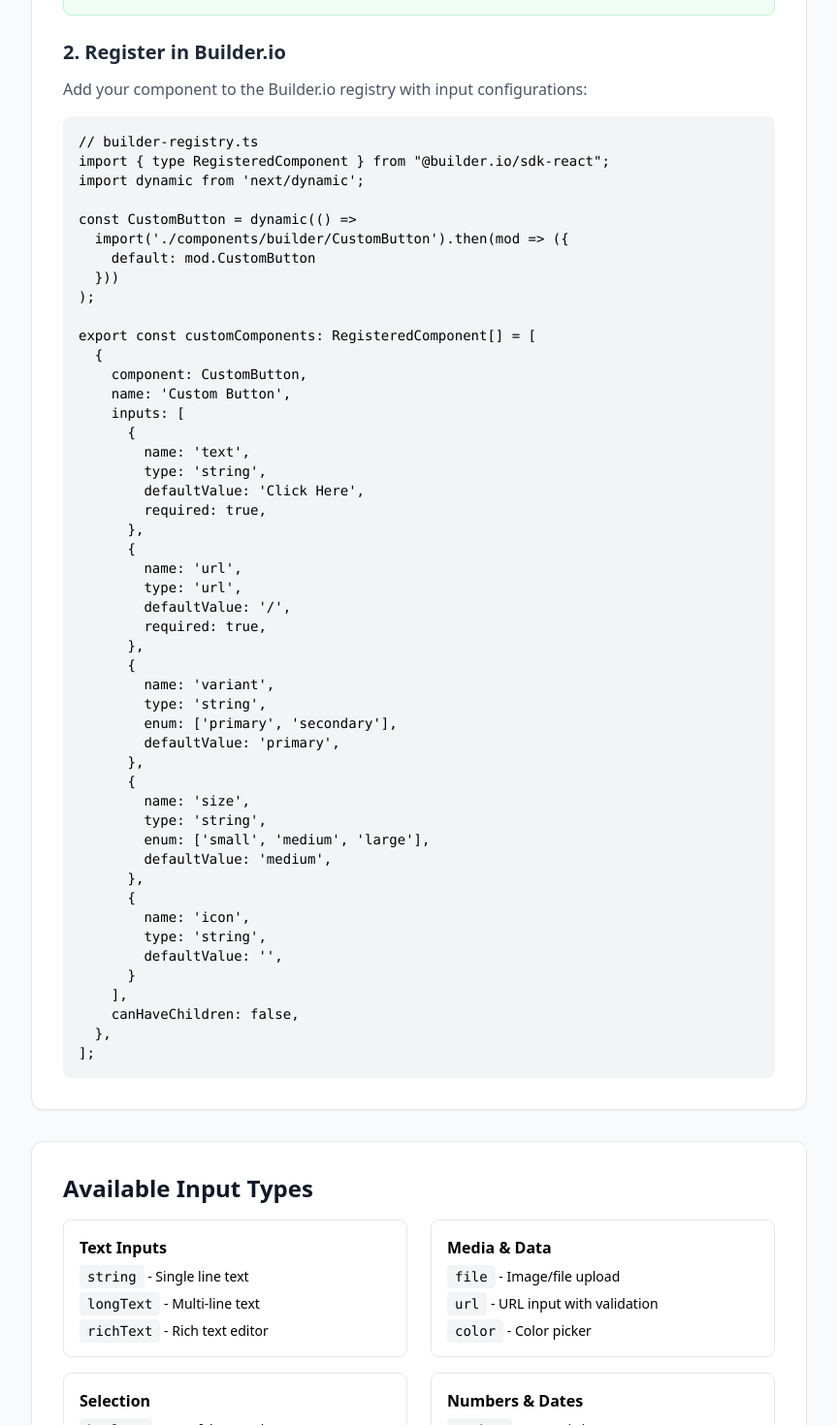
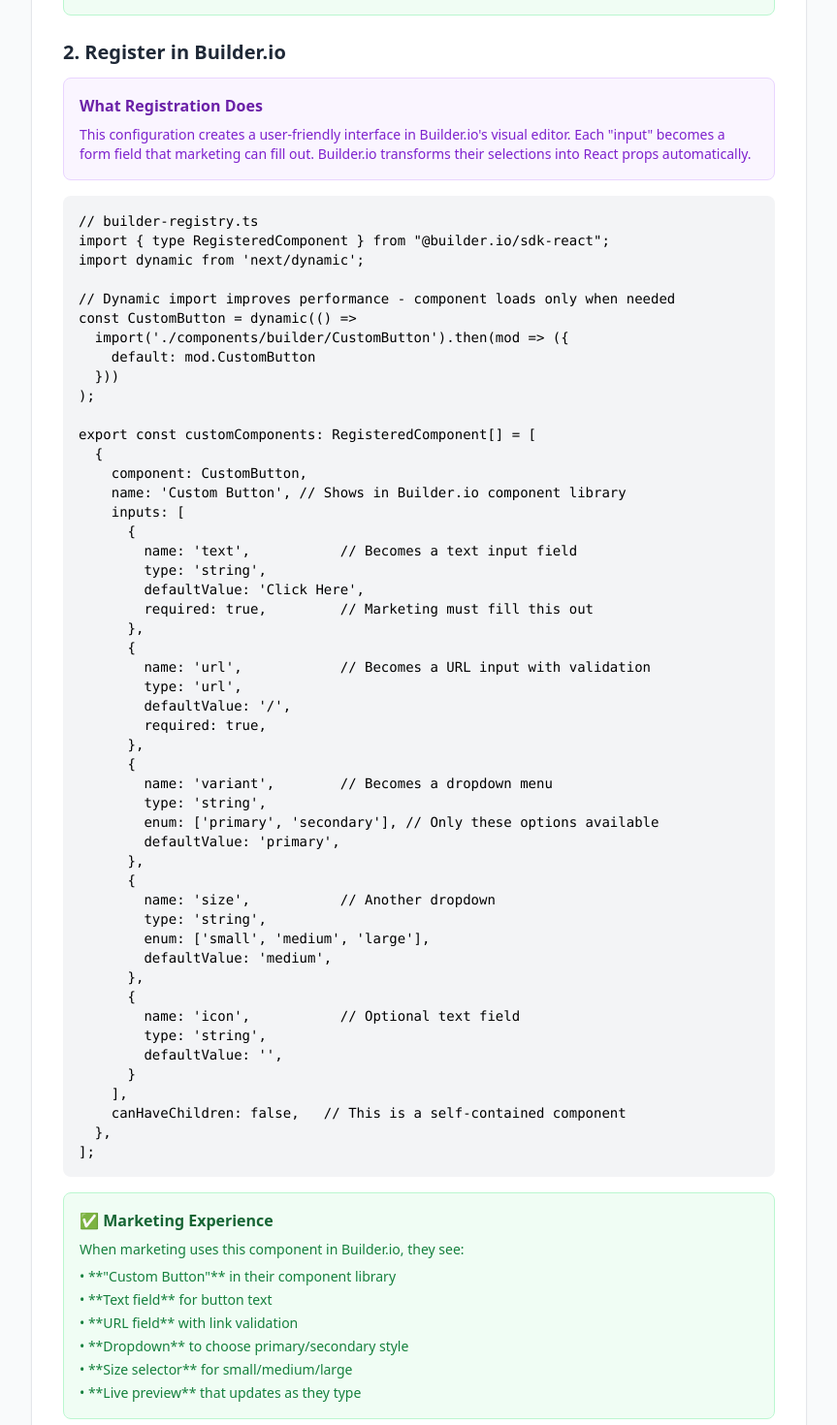
Before and after one commit to thadojus/cms-tools-tutorials, a Next.js app: page /examples/custom-components in a window 1280 px wide. Shown: the part 2600-4070 px from the top of the page at 97% size, without its empty margins (0-863 px from the left). Built offline with nearby package versions, Linux system fonts and the light colour scheme.

Commit message:
Add component registration scenario explanation
cgen-03749cb02d6a410ab23776426d76a71e

```diff
--- a/app/examples/custom-components/page.tsx
+++ b/app/examples/custom-components/page.tsx
@@ -213,15 +213,22 @@ export const CustomButton = ({
 
                   <div>
                     <h3 className="subsection-header">2. Register in Builder.io</h3>
-                    <p className="text-gray-600 mb-4">
-                      Add your component to the Builder.io registry with input configurations:
-                    </p>
+
+                    <div className="bg-purple-50 border border-purple-200 rounded-lg p-4 mb-4">
+                      <h4 className="font-semibold text-purple-800 mb-2">What Registration Does</h4>
+                      <p className="text-purple-700 text-sm">
+                        This configuration creates a user-friendly interface in Builder.io's visual editor.
+                        Each "input" becomes a form field that marketing can fill out. Builder.io transforms
+                        their selections into React props automatically.
+                      </p>
+                    </div>
 
                     <pre className="code-block">
 {`// builder-registry.ts
 import { type RegisteredComponent } from "@builder.io/sdk-react";
 import dynamic from 'next/dynamic';
 
+// Dynamic import improves performance - component loads only when needed
 const CustomButton = dynamic(() =>
   import('./components/builder/CustomButton').then(mod => ({
     default: mod.CustomButton
@@ -231,42 +238,55 @@ const CustomButton = dynamic(() =>
 export const customComponents: RegisteredComponent[] = [
   {
     component: CustomButton,
-    name: 'Custom Button',
+    name: 'Custom Button', // Shows in Builder.io component library
     inputs: [
       {
-        name: 'text',
+        name: 'text',           // Becomes a text input field
         type: 'string',
         defaultValue: 'Click Here',
-        required: true,
+        required: true,         // Marketing must fill this out
       },
       {
-        name: 'url',
+        name: 'url',            // Becomes a URL input with validation
         type: 'url',
         defaultValue: '/',
         required: true,
       },
       {
-        name: 'variant',
+        name: 'variant',        // Becomes a dropdown menu
         type: 'string',
-        enum: ['primary', 'secondary'],
+        enum: ['primary', 'secondary'], // Only these options available
         defaultValue: 'primary',
       },
       {
-        name: 'size',
+        name: 'size',           // Another dropdown
         type: 'string',
         enum: ['small', 'medium', 'large'],
         defaultValue: 'medium',
       },
       {
-        name: 'icon',
+        name: 'icon',           // Optional text field
         type: 'string',
         defaultValue: '',
       }
     ],
-    canHaveChildren: false,
+    canHaveChildren: false,   // This is a self-contained component
   },
 ];`}
                     </pre>
+
+                    <div className="bg-green-50 border border-green-200 rounded-lg p-4 mt-4">
+                      <h4 className="font-semibold text-green-800 mb-2">✅ Marketing Experience</h4>
+                      <p className="text-green-700 text-sm mb-2">When marketing uses this component in Builder.io, they see:</p>
+                      <ul className="text-green-700 text-sm space-y-1">
+                        <li>• **"Custom Button"** in their component library</li>
+                        <li>• **Text field** for button text</li>
+                        <li>• **URL field** with link validation</li>
+                        <li>• **Dropdown** to choose primary/secondary style</li>
+                        <li>• **Size selector** for small/medium/large</li>
+                        <li>• **Live preview** that updates as they type</li>
+                      </ul>
+                    </div>
                   </div>
                 </div>
               </div>
```
